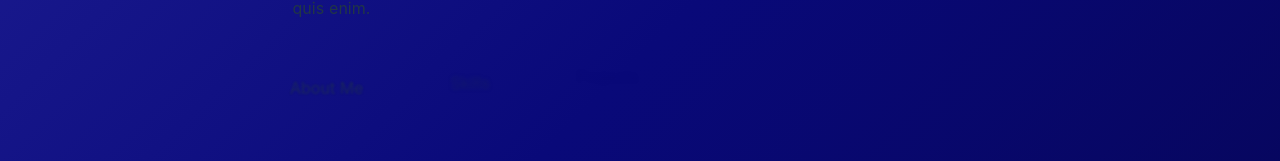
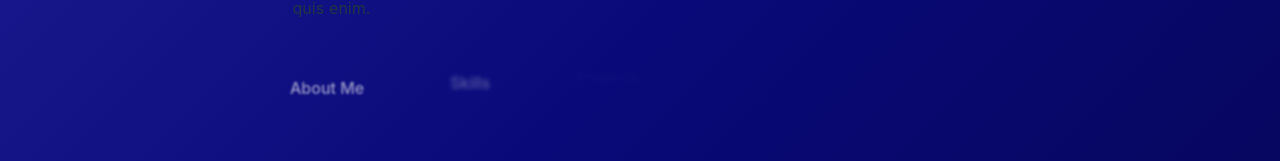
Before and after one commit to JoshSilveous/portfolio-site, a React (Vite) app: page / in a window 1280 px wide. Shown: the part 466-627 px from the top of the page. Built offline with nearby package versions, Linux system fonts and the light colour scheme.

Commit message:
added anchor link functionality

```diff
--- a/src/components/Main/Main.scss
+++ b/src/components/Main/Main.scss
@@ -1,4 +1,4 @@
 .main {
 	padding: 20px;
-	padding-top: 320px;
+	padding-top: 280px;
 }
--- a/src/components/Main/sections/AboutMe.tsx
+++ b/src/components/Main/sections/AboutMe.tsx
@@ -1,7 +1,8 @@
 import './sections.scss'
 export function AboutMe() {
 	return (
-		<div className='about-me'>
+		<div className='section about-me'>
+			<a className='anchor' id='about-me' />
 			<h1>About Me</h1>
 			<p>
 				Blah Blah Blah Blah Blah Blah Blah Blah Blah Blah Blah Blah Blah
--- a/src/components/Main/sections/ContactInfo.tsx
+++ b/src/components/Main/sections/ContactInfo.tsx
@@ -1,7 +1,8 @@
 import './sections.scss'
 export function ContactInfo() {
 	return (
-		<div className='contact-info'>
+		<div className='section contact-info'>
+			<a className='anchor' id='contact-info' />
 			<h1>Contact Info</h1>
 			<p>
 				Blah Blah Blah Blah Blah Blah Blah Blah Blah Blah Blah Blah Blah
--- a/src/components/Main/sections/Experience.tsx
+++ b/src/components/Main/sections/Experience.tsx
@@ -1,7 +1,8 @@
 import './sections.scss'
 export function Experience() {
 	return (
-		<div className='experience'>
+		<div className='section experience'>
+			<a className='anchor' id='experience' />
 			<h1>Experience</h1>
 			<p>
 				Blah Blah Blah Blah Blah Blah Blah Blah Blah Blah Blah Blah Blah
--- a/src/components/Main/sections/Projects.tsx
+++ b/src/components/Main/sections/Projects.tsx
@@ -1,7 +1,8 @@
 import './sections.scss'
 export function Projects() {
 	return (
-		<div className='projects'>
+		<div className='section projects'>
+			<a className='anchor' id='projects' />
 			<h1>Projects</h1>
 			<p>
 				Blah Blah Blah Blah Blah Blah Blah Blah Blah Blah Blah Blah Blah
--- a/src/components/Main/sections/Skills.tsx
+++ b/src/components/Main/sections/Skills.tsx
@@ -1,7 +1,8 @@
 import './sections.scss'
 export function Skills() {
 	return (
-		<div className='skills'>
+		<div className='section skills'>
+			<a className='anchor' id='skills' />
 			<h1>Skills</h1>
 			<p>
 				Blah Blah Blah Blah Blah Blah Blah Blah Blah Blah Blah Blah Blah
--- a/src/components/Main/sections/sections.scss
+++ b/src/components/Main/sections/sections.scss
@@ -1,3 +1,12 @@
+.section {
+	a.anchor {
+		display: block;
+		position: relative;
+		top: -100px;
+		visibility: hidden;
+	}
+}
+
 .about-me {
 }
 .skills {
--- a/src/components/Nav/NewNavbar/Navbar.scss
+++ b/src/components/Nav/NewNavbar/Navbar.scss
@@ -1,4 +1,5 @@
 .navbar {
+	z-index: 10;
 	background: linear-gradient(
 		135deg,
 		rgba(148, 237, 255, 1) 0%,
@@ -76,6 +77,7 @@
 			align-items: center;
 
 			.anchor-link {
+				color: white;
 				cursor: pointer;
 				user-select: none;
 
--- a/src/components/Nav/NewNavbar/Navbar.tsx
+++ b/src/components/Nav/NewNavbar/Navbar.tsx
@@ -7,7 +7,6 @@ import {
 import { SPLASH_PARAGRAPH } from '../../SPLASH_PARAGRAPH'
 import './Navbar.scss'
 import { transitionHeightClosedToOpen } from '../../../functions'
-import { AboutMe } from '../../Main/sections'
 import {
 	AboutMeIcon,
 	ContactInfoIcon,
@@ -70,7 +69,7 @@ export function Navbar() {
 			anchorContainerAnimDelay = 1
 		}
 		anchorContainerElem.childNodes.forEach((node) => {
-			if (node instanceof HTMLDivElement) {
+			if (node instanceof HTMLAnchorElement) {
 				node.style.animationDelay = anchorContainerAnimDelay + 's'
 				anchorContainerAnimDelay += 0.2
 			}
@@ -93,36 +92,36 @@ export function Navbar() {
 					</p>
 				</div>
 				<div className='anchor-container' ref={anchorContainerRef}>
-					<div className='anchor-link'>
+					<a className='anchor-link' href='#about-me'>
 						<div className='text'>About Me</div>
 						<div className='icon'>
 							<AboutMeIcon />
 						</div>
-					</div>
-					<div className='anchor-link'>
+					</a>
+					<a className='anchor-link' href='#skills'>
 						<div className='text'>Skills</div>
 						<div className='icon'>
 							<SkillsIcon />
 						</div>
-					</div>
-					<div className='anchor-link'>
+					</a>
+					<a className='anchor-link' href='#projects'>
 						<div className='text'>Projects</div>
 						<div className='icon'>
 							<ProjectsIcon />
 						</div>
-					</div>
-					<div className='anchor-link'>
+					</a>
+					<a className='anchor-link' href='#experience'>
 						<div className='text'>Experience</div>
 						<div className='icon'>
 							<ExperienceIcon />
 						</div>
-					</div>
-					<div className='anchor-link'>
+					</a>
+					<a className='anchor-link' href='#contact-info'>
 						<div className='text'>Contact Info</div>
 						<div className='icon'>
 							<ContactInfoIcon />
 						</div>
-					</div>
+					</a>
 				</div>
 			</div>
 		</div>
--- a/src/index.scss
+++ b/src/index.scss
@@ -27,7 +27,9 @@ body {
 	min-width: 320px;
 	min-height: 100vh;
 }
-
+html {
+	scroll-behavior: smooth;
+}
 h1 {
 	font-size: 3.2em;
 	line-height: 1.1;
```
